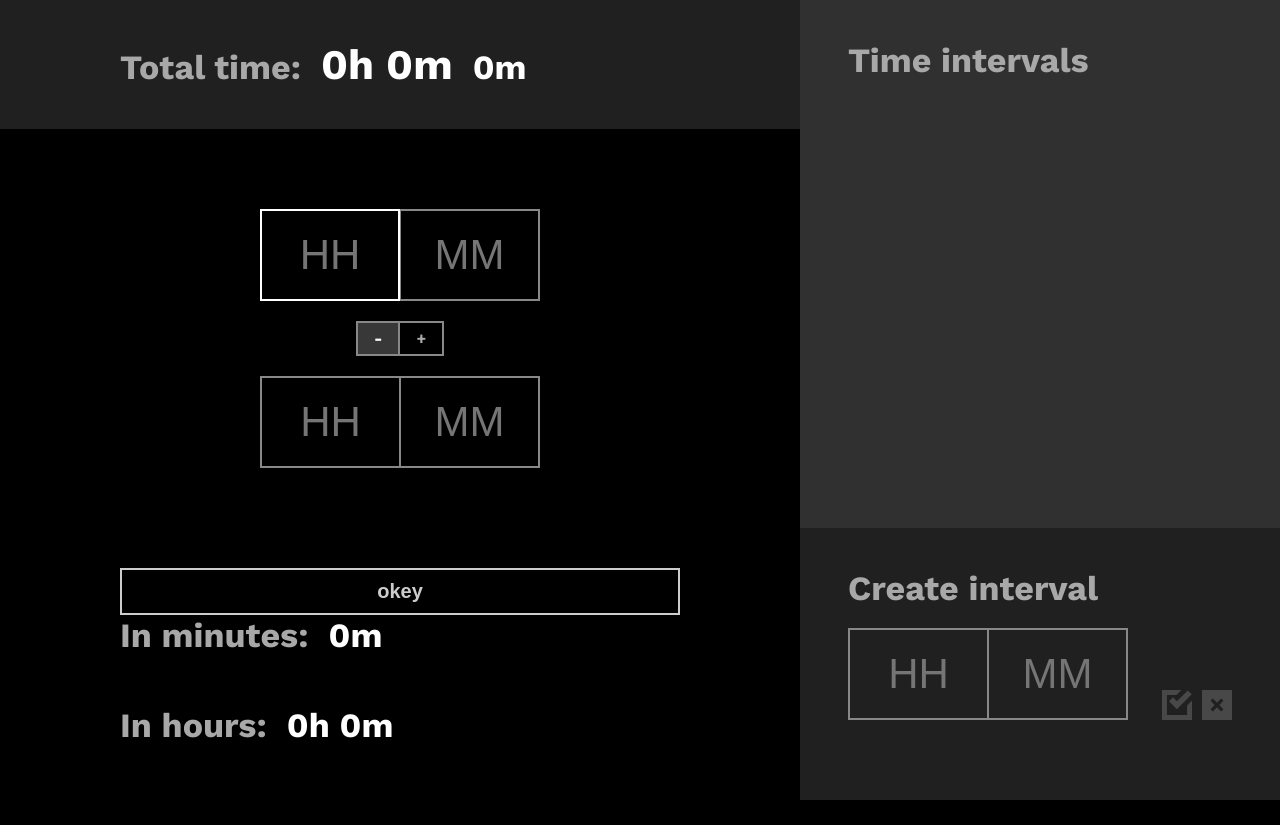
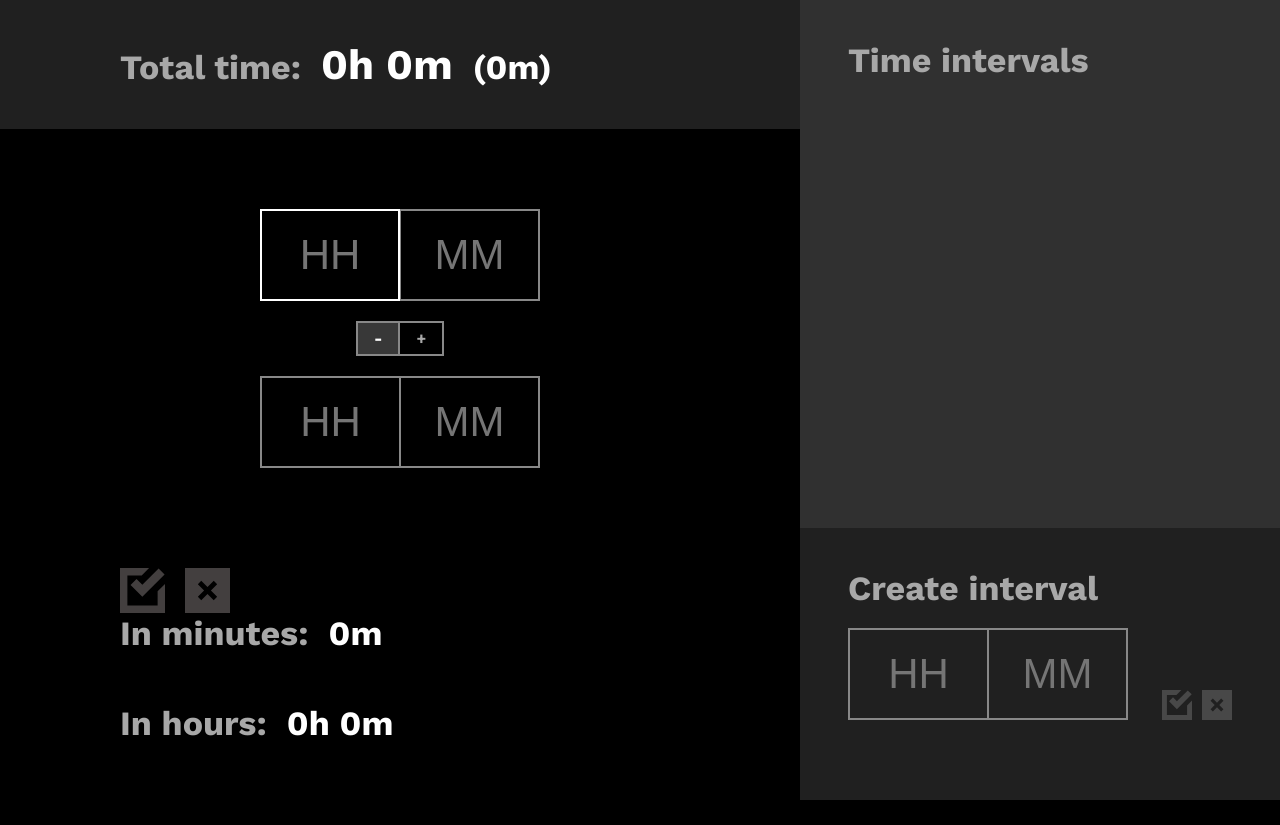
Before and after one commit to SashaNebo/time-calculator, a React (Vite) app: page / in a window 1280 px wide. Built offline with nearby package versions, Linux system fonts and the light colour scheme.

Commit message:
feat: add btn reset

```diff
--- a/src/components/timeCalculator/TimeCalculator.module.scss
+++ b/src/components/timeCalculator/TimeCalculator.module.scss
@@ -30,6 +30,26 @@
 
     &-value {
       font-size: var(--fz-h2);
+    }
+  }
+
+  &__buttons {
+    margin-top: auto;
+    display: flex;
+    column-gap: 20px;
+  }
+
+  &__btn {
+    display: flex;
+
+    & svg {
+      width: 45px;
+      height: 45px;
+      fill: #433f3f;
+
+      &:hover {
+        fill: var(--color-gray);
+      }
     }
   }
 
--- a/src/components/timeCalculator/TimeCalculatorBottom.tsx
+++ b/src/components/timeCalculator/TimeCalculatorBottom.tsx
@@ -1,14 +1,19 @@
 import { FC } from 'react'
+import { UseFormReset, UseFormSetFocus } from 'react-hook-form'
 
 import cn from './TimeCalculator.module.scss'
 import { TIME } from './additional'
+import { ButtonIcon } from '../UI/buttonIcon/ButtonIcon'
+import { TIME_FORM } from '../../types'
 
 interface P {
   submit: () => void
   time: TIME
+  reset: UseFormReset<TIME_FORM>
+  setFocus: UseFormSetFocus<TIME_FORM>
 }
 
-const TimeCalculatorBottom: FC<P> = ({ submit, time }) => {
+const TimeCalculatorBottom: FC<P> = ({ submit, time, reset, setFocus }) => {
   return (
     <div className={cn['calculator__bottom']}>
       <div className={cn['calculator__values']}>
@@ -25,9 +30,18 @@ const TimeCalculatorBottom: FC<P> = ({ submit, time }) => {
         </div>
       </div>
 
-      <button onClick={submit} className={cn['calculator__button']}>
-        okey
-      </button>
+      <div className={cn['calculator__buttons']}>
+        <ButtonIcon onClick={submit} iconName='check' className={cn['calculator__btn']} />
+
+        <ButtonIcon
+          onClick={() => {
+            setFocus('hh1')
+            reset({ hh1: '', hh2: '', mm1: '', mm2: '' })
+          }}
+          iconName='remove'
+          className={cn['calculator__btn']}
+        />
+      </div>
     </div>
   )
 }
--- a/src/components/timeCalculator/TimeCalculatorContent.tsx
+++ b/src/components/timeCalculator/TimeCalculatorContent.tsx
@@ -31,7 +31,7 @@ const TimeCalculatorContent: FC = () => {
           propsMM={{ ...mm2Reg, onKeyDown: onKeyDownHandler }}
         />
       </div>
-      <TimeCalculatorBottom submit={submit} time={time} />
+      <TimeCalculatorBottom submit={submit} time={time} reset={reset} setFocus={setFocus} />
     </div>
   )
 }
--- a/src/components/totalTime/TotalValues.tsx
+++ b/src/components/totalTime/TotalValues.tsx
@@ -15,7 +15,7 @@ const TotalValues: FC = () => {
       <h1 className={cn['total__h']}>
         {hh}h {mm}m
       </h1>
-      <h2 className={cn['total__m']}>{fullMinutes}m</h2>
+      <h2 className={cn['total__m']}>{`(${fullMinutes}m)`}</h2>
     </div>
   )
 }
```
